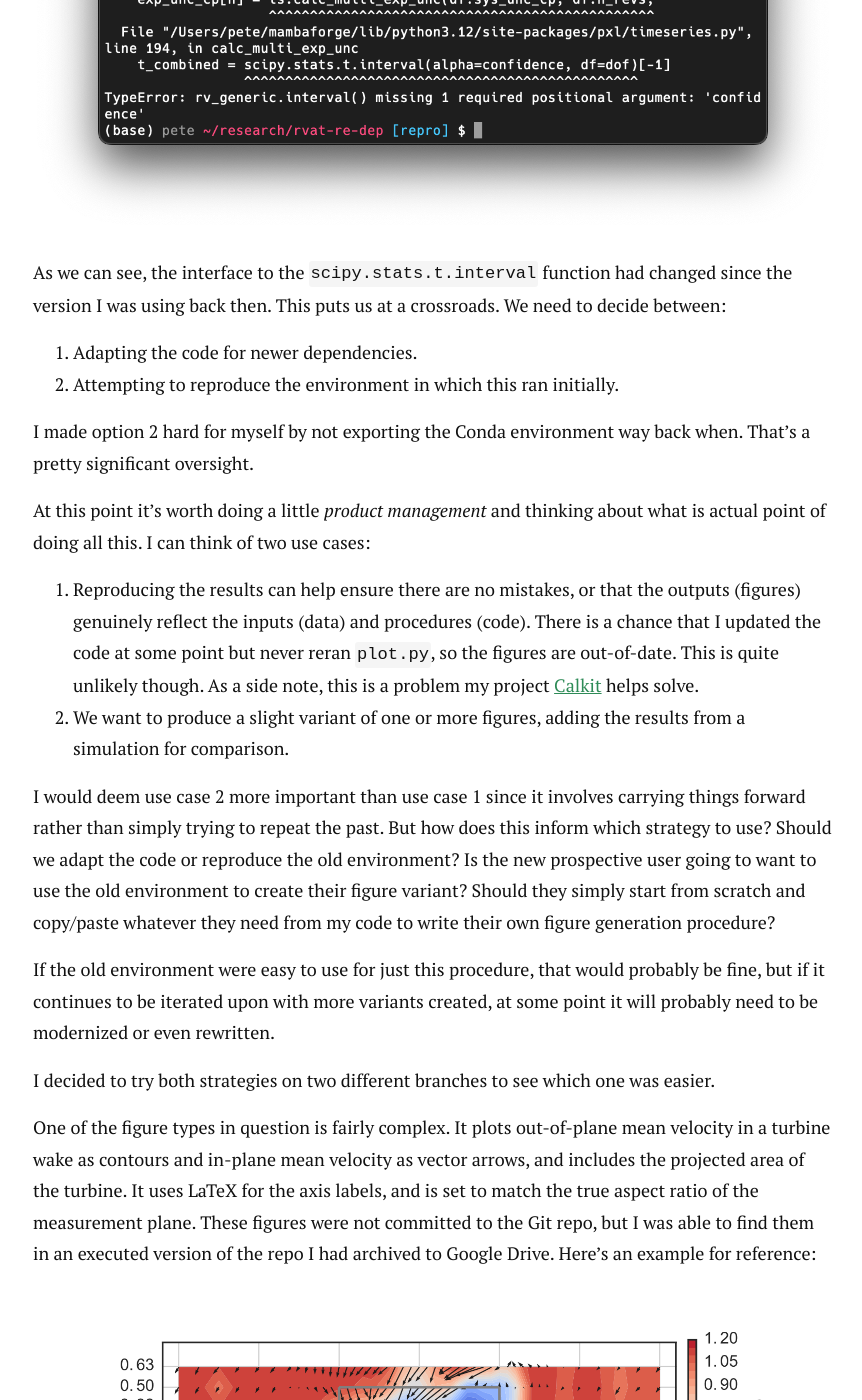
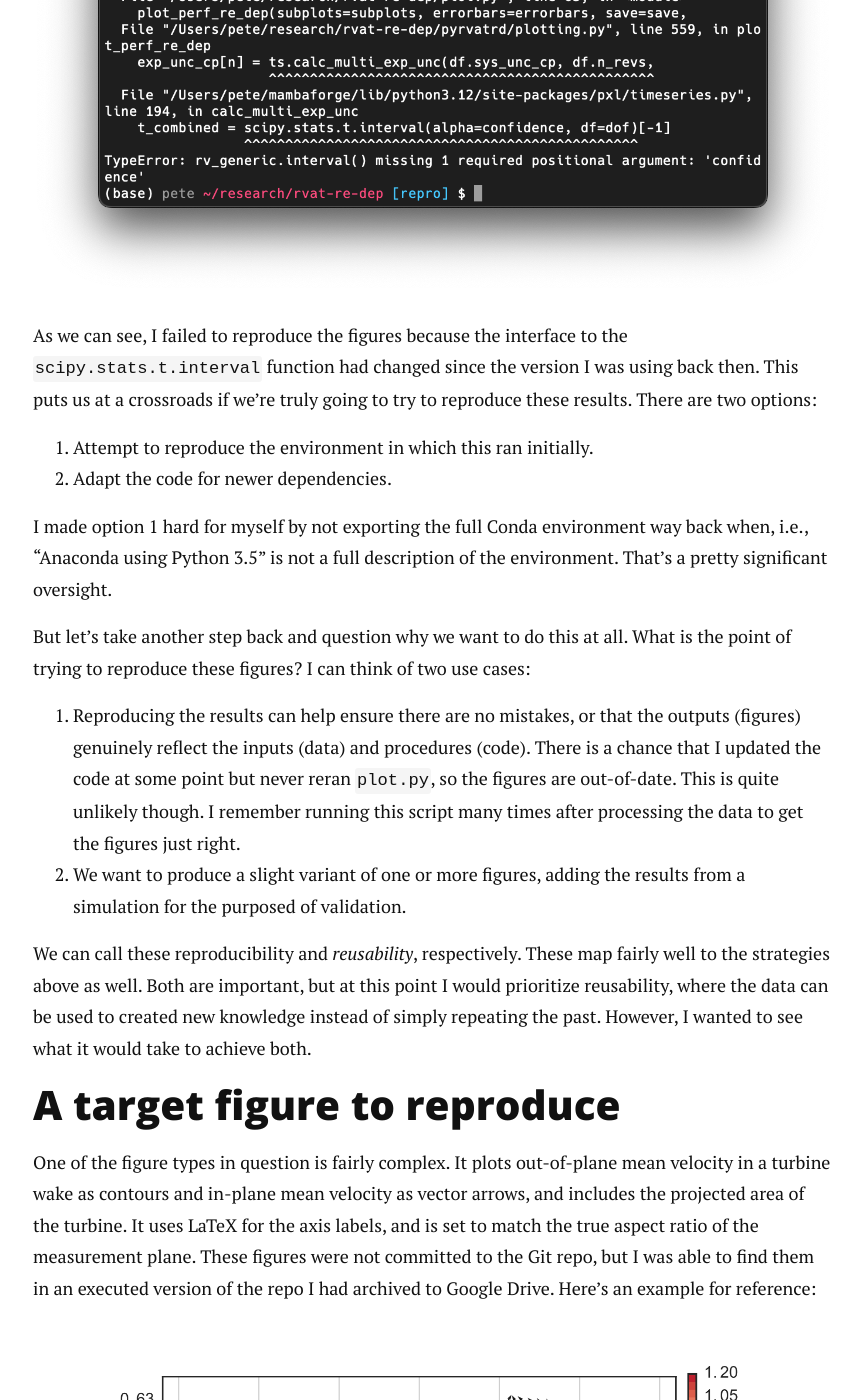
Before and after one commit to petebachant/petebachant.github.io, a Jekyll site: the page built from _posts/2024-12-03-failed-to-repro.markdown, in a window 1280 px wide and 1400 px high, scrolled down 2395 px. Shown: the whole window, without its empty margins (207-1069 px from the left). Built offline with Jekyll 4.4.1, drawn with Linux system fonts in a browser that asks for light colours; nearby versions of some CDN libraries; comment, search, counter and statistics services are not loaded; some of the changed text lies outside the part shown.

Commit message:
Streamline intro of repro fail post

```diff
--- a/_posts/2024-12-03-failed-to-repro.markdown
+++ b/_posts/2024-12-03-failed-to-repro.markdown
@@ -13,11 +13,14 @@
 student who was interested in using some experimental data I had collected a
 decade ago to validate his simulations.
 Even back then, I was pretty adamant about open-sourcing my research
-projects, including code and data, so I was able to easily clone the
+projects, including code and data,
+so it figured it would be pretty simple.
+
+I was able to easily clone the
 [repo](https://github.com/UNH-CORE/RVAT-Re-dep)
-from GitHub.
-
-In the README, I even had instructions for getting started:
+from GitHub since it's still up there.
+In the README, I even had instructions for getting started and regenerating
+the figures:
 
 ![The README.](/images/repro-fail/readme.png)
 
@@ -25,14 +28,15 @@
 and these days I use
 [Mambaforge](https://conda-forge.org/download/)
 instead of Anaconda,
-but the ecosystems are compatible with each other,
+but the ecosystems are largely compatible with each other,
 so I figured I could give it a shot with my Mambaforge environment.
 The `pip install` commands worked fine:
 
 ![Naively installing with pip.](/images/repro-fail/pip-install.png)
 
 So I tried running `python plot.py` to generate the figures, but that actually
-doesn't do anything without some additional options,
+doesn't do anything without some additional options
+(bad docs, me-from-the-past,)
 which was apparent from the help output printed to the terminal.
 So I ran `python plot.py --all` to generate all of the figures,
 and here was the result:
@@ -40,49 +44,42 @@
 ![The initial plot all call.](/images/repro-fail/plot-all-initial.png)
 
 As we can see,
+I failed to reproduce the figures because
 the interface to the `scipy.stats.t.interval` function had changed since the
 version I was using back then.
-This puts us at a crossroads.
-We need to decide between:
+This puts us at a crossroads if we're truly going to try to reproduce
+these results.
+There are two options:
 
-1. Adapting the code for newer dependencies.
-2. Attempting to reproduce the environment in which this ran initially.
+1. Attempt to reproduce the environment in which this ran initially.
+1. Adapt the code for newer dependencies.
 
-I made option 2 hard for myself by not exporting the Conda environment
-way back when.
+I made option 1 hard for myself by not exporting the full Conda environment
+way back when, i.e.,
+"Anaconda using Python 3.5" is not a full description of the environment.
 That's a pretty significant oversight.
 
-At this point
-it's worth doing a little _product management_ and thinking about
-what is actual point of doing all this.
+But let's take another step back and question why we want to do this at all.
+What is the point of trying to reproduce these figures?
 I can think of two use cases:
 
 1. Reproducing the results can help ensure there are no mistakes,
    or that the outputs (figures) genuinely reflect the inputs (data)
    and procedures (code). There is a chance that I updated the code at some
    point but never reran `plot.py`, so the figures are out-of-date.
-   This is quite unlikely though. As a side note, this is a problem
-   my project [Calkit](https://github.com/calkit/calkit) helps solve.
-2. We want to produce a slight variant of one or more figures, adding
-   the results from a simulation for comparison.
+   This is quite unlikely though. I remember running this script many times
+   after processing the data to get the figures just right.
+1. We want to produce a slight variant of one or more figures, adding
+   the results from a simulation for the purposed of validation.
 
-I would deem use case 2 more important than use case 1
-since it involves carrying things forward rather than simply trying to
-repeat the past.
-But how does this inform which strategy to use?
-Should we adapt the code or reproduce the old environment?
-Is the new prospective user going to want to use the old environment to
-create their figure variant?
-Should they simply start from scratch and copy/paste whatever they need
-from my code to write their own figure generation procedure?
+We can call these reproducibility and _reusability_, respectively.
+These map fairly well to the strategies above as well.
+Both are important, but at this point I would prioritize reusability,
+where the data can be used to created new knowledge instead of simply
+repeating the past.
+However, I wanted to see what it would take to achieve both.
 
-If the old environment were easy to use for just this procedure,
-that would probably be fine,
-but if it continues to be iterated upon with more variants created,
-at some point it will probably need to be modernized or even rewritten.
-
-I decided to try both strategies on two different branches to see which
-one was easier.
+## A target figure to reproduce
 
 One of the figure types in question is fairly complex.
 It plots out-of-plane mean velocity in a turbine wake as contours
@@ -101,17 +98,6 @@
 instead of coolwarm, since in this case mean velocity is not really
 a diverging quantity,
 but that's a topic for another day.
-
-Another one of the figures plotted quantities with error bars against
-two different Reynolds numbers,
-each with its own x-axis:
-
-![Re dep figure.](/images/repro-fail/re-dep-figure.png)
-
-I remember this being a pain to figure out,
-and I've had questions from others on how to create similar figures
-for their own data.
-Does that warrant an abstraction?
 
 ## Attempting to reproduce the old environment
 
```
